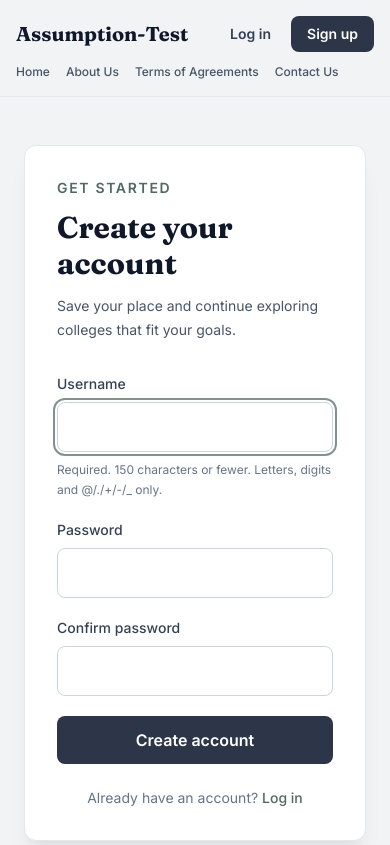
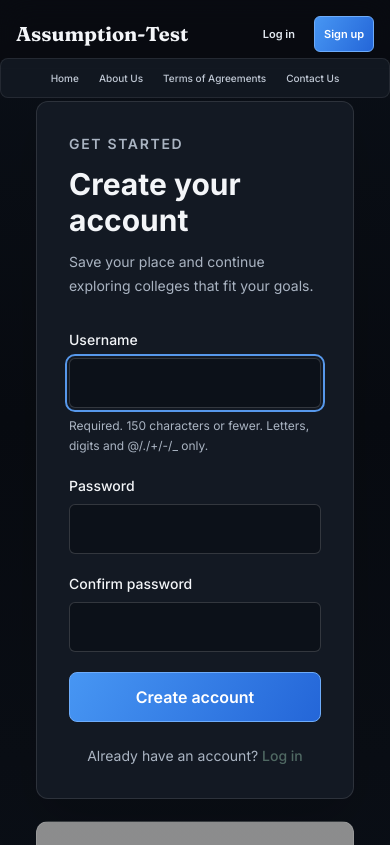
Before and after one commit to College-Match-Quiz/Assumption-Test, a Django app: page /signup/ in a window 390 px wide. Shown: the top 845 px of the page. Run offline with Django 4.2, Linux system fonts and the light colour scheme; some libraries are stand-ins or nearby versions; grey boxes are pictures that could not be loaded.

Commit message:
UI Change and update

```diff
--- a/backend/settings.py
+++ b/backend/settings.py
@@ -61,4 +61,5 @@ DATABASES = {
 }
 
 STATIC_URL = 'static/'
+STATICFILES_DIRS = [BASE_DIR / 'static']
 DEFAULT_AUTO_FIELD = 'django.db.models.BigAutoField'
--- /dev/null
+++ b/static/css/site.css
@@ -0,0 +1,187 @@
+:root {
+    color-scheme: dark;
+    --site-ink: #080b11;
+    --site-panel: #131923;
+    --site-panel-raised: #191f2a;
+    --site-text: #f3f5f8;
+    --site-muted: #aab4c2;
+    --site-blue: #77b5ff;
+    --site-line: rgba(255, 255, 255, .11);
+}
+
+html { scroll-behavior: smooth; }
+
+body {
+    background: linear-gradient(180deg, #0b1018 0%, var(--site-ink) 420px, #0c1119 100%) !important;
+    color: var(--site-text) !important;
+    font-family: 'Inter', sans-serif;
+}
+
+header {
+    border-color: var(--site-line) !important;
+    background: rgba(8, 11, 17, .88) !important;
+    backdrop-filter: blur(16px);
+}
+
+header a.font-display,
+header h1 { color: var(--site-text) !important; }
+
+header nav {
+    gap: 4px !important;
+    padding: 4px;
+    border: 1px solid rgba(255, 255, 255, .08);
+    border-radius: 8px;
+    background: rgba(255, 255, 255, .06);
+}
+
+header nav a {
+    padding: 8px 10px;
+    border-radius: 5px;
+    color: #c0c8d4 !important;
+    transition: color .2s ease, background .2s ease;
+}
+
+header nav a:hover,
+header nav a.font-semibold { background: rgba(255, 255, 255, .1); color: white !important; }
+
+header .order-2 a {
+    border-radius: 6px !important;
+    color: #e1e7ef !important;
+}
+
+header .order-2 a[href="/signup/"] {
+    border: 1px solid #6eacfa;
+    background: linear-gradient(120deg, #4796f3, #2466d8) !important;
+    color: white !important;
+}
+
+header .order-2 a:hover { filter: brightness(1.1); }
+
+main h1,
+main h2,
+main h3,
+main h4 { color: var(--site-text) !important; font-family: 'Inter', sans-serif !important; letter-spacing: 0 !important; }
+
+main p,
+main li,
+main label { color: var(--site-muted) !important; }
+
+main .text-slate-900,
+main .text-slate-800,
+main .text-slate-700 { color: var(--site-text) !important; }
+
+main .text-slate-600,
+main .text-slate-500 { color: var(--site-muted) !important; }
+
+main .bg-white,
+main form.bg-white {
+    border-color: var(--site-line) !important;
+    background: var(--site-panel) !important;
+    box-shadow: 0 20px 55px rgba(0, 0, 0, .18);
+}
+
+main .border-slate-200,
+main .border-slate-300 { border-color: var(--site-line) !important; }
+
+main [class~="bg-[#2D3648]"] {
+    border: 1px solid #6eacfa;
+    background: linear-gradient(120deg, #4796f3, #2466d8) !important;
+    color: white !important;
+}
+
+main input:not([type="checkbox"]),
+main select,
+main textarea {
+    border: 1px solid rgba(255, 255, 255, .16) !important;
+    border-radius: 6px !important;
+    background: #0c1119 !important;
+    color: var(--site-text) !important;
+}
+
+main input::placeholder,
+main textarea::placeholder { color: #7f8a99; }
+
+main input:focus,
+main select:focus,
+main textarea:focus { outline: 2px solid #5798eb !important; outline-offset: 2px; }
+
+main input[type="checkbox"] { accent-color: #5798eb; }
+
+main a:not([class~="bg-[#2D3648]"]) { transition: color .2s ease, border-color .2s ease, background .2s ease; }
+main a:not([class~="bg-[#2D3648]"]):hover { color: white !important; }
+
+footer {
+    border-color: var(--site-line) !important;
+    background: rgba(8, 11, 17, .65);
+    color: #8e98a6 !important;
+}
+
+.auth-layout {
+    display: grid !important;
+    width: min(100% - 32px, 1050px);
+    max-width: 1050px !important;
+    grid-template-columns: minmax(0, 1fr) minmax(360px, .82fr);
+    gap: clamp(28px, 6vw, 78px);
+}
+
+.auth-panel { width: 100%; max-width: 460px; }
+
+.auth-aside {
+    display: flex;
+    min-height: 510px;
+    flex-direction: column;
+    justify-content: flex-end;
+    padding: clamp(26px, 4vw, 48px);
+    overflow: hidden;
+    border: 1px solid var(--site-line);
+    border-radius: 12px;
+    background-image: linear-gradient(0deg, rgba(5, 9, 15, .94), rgba(5, 9, 15, .12) 80%), url('https://images.unsplash.com/photo-1562774053-701939374585?auto=format&fit=crop&w=1200&q=85');
+    background-position: center;
+    background-size: cover;
+}
+
+.auth-aside p { max-width: 360px; color: #d2d9e3; line-height: 1.8; }
+.auth-aside h2 { max-width: 430px; margin: 12px 0 0; font-size: clamp(30px, 4vw, 48px); line-height: 1.1; }
+.auth-aside .auth-kicker { color: #9dcaff; font-size: 11px; font-weight: 700; letter-spacing: .12em; text-transform: uppercase; }
+
+.quiz-guide {
+    display: grid;
+    grid-template-columns: repeat(3, minmax(0, 1fr));
+    gap: 12px;
+    margin: 28px 0;
+}
+
+.quiz-guide div { padding: 15px; border: 1px solid var(--site-line); border-radius: 7px; background: rgba(19, 25, 35, .72); }
+.quiz-guide span { display: block; color: #8ebeff; font-size: 10px; font-weight: 700; }
+.quiz-guide strong { display: block; margin-top: 7px; color: var(--site-text); font-size: 13px; font-weight: 600; }
+
+.quick-answers { display: grid; grid-template-columns: repeat(3, minmax(0, 1fr)); gap: 12px; margin-top: 28px; }
+.quick-answers details { padding: 18px; border: 1px solid var(--site-line); border-radius: 7px; background: var(--site-panel); }
+.quick-answers summary { color: var(--site-text); cursor: pointer; font-size: 14px; font-weight: 600; }
+.quick-answers details p { margin-bottom: 0; font-size: 13px; line-height: 1.7; }
+
+@media (max-width: 760px) {
+    header > div { padding-inline: 16px !important; }
+    header > div > div { gap: 10px !important; }
+    header nav {
+        position: absolute !important;
+        z-index: 2;
+        top: 58px;
+        left: 0;
+        right: 0;
+        width: auto !important;
+        justify-content: center;
+        background: rgba(18, 24, 34, .96);
+    }
+    header nav a { padding: 7px 8px; font-size: 10px; }
+    header .order-2 a { padding: 7px 9px !important; font-size: 11px !important; }
+    .auth-layout { width: min(100% - 24px, 460px); grid-template-columns: 1fr; gap: 22px; padding-top: 32px !important; }
+    .auth-aside { min-height: 220px; order: 2; padding: 24px; }
+    .auth-aside h2 { font-size: 29px; }
+    .auth-panel { order: 1; }
+    .quiz-guide, .quick-answers { grid-template-columns: 1fr; }
+}
+
+@media (prefers-reduced-motion: reduce) {
+    *, *::before, *::after { scroll-behavior: auto !important; transition-duration: .01ms !important; }
+}
--- a/templates/about.html
+++ b/templates/about.html
@@ -1,3 +1,4 @@
+{% load static %}
 <!DOCTYPE html>
 <html lang="en">
 <head>
@@ -8,6 +9,7 @@
     <script src="https://cdn.tailwindcss.com"></script>
     <link rel="preconnect" href="https://fonts.googleapis.com">
     <link href="https://fonts.googleapis.com/css2?family=Fraunces:opsz,wght@9..144,500;9..144,700&family=Inter:wght@400;500;600;700&display=swap" rel="stylesheet">
+    <link rel="stylesheet" href="{% static 'css/site.css' %}">
     <style>body { font-family: 'Inter', sans-serif; } .font-display { font-family: 'Fraunces', serif; }</style>
 </head>
 <body class="min-h-screen bg-[#F1F3F4] text-slate-800 antialiased">
--- a/templates/signup.html
+++ b/templates/signup.html
@@ -1,3 +1,4 @@
+{% load static %}
 <!DOCTYPE html>
 <html lang="en">
 <head>
@@ -7,6 +8,7 @@
     <script src="https://cdn.tailwindcss.com"></script>
     <link rel="preconnect" href="https://fonts.googleapis.com">
     <link href="https://fonts.googleapis.com/css2?family=Fraunces:opsz,wght@9..144,500;9..144,700&family=Inter:wght@400;500;600;700&display=swap" rel="stylesheet">
+    <link rel="stylesheet" href="{% static 'css/site.css' %}">
     <style>
         body { font-family: 'Inter', sans-serif; }
         .font-display { font-family: 'Fraunces', serif; }
@@ -43,8 +45,13 @@
             </div>
         </div>
     </header>
-    <main class="mx-auto flex min-h-[calc(100vh-73px)] max-w-6xl items-center justify-center px-6 py-12">
-        <section class="w-full max-w-md rounded-xl border border-slate-200 bg-white p-8 shadow-xl shadow-slate-900/5 sm:p-10">
+    <main class="auth-layout mx-auto flex min-h-[calc(100vh-73px)] max-w-6xl items-center justify-center px-6 py-12">
+        <aside class="auth-aside">
+            <span class="auth-kicker">Your search, your priorities</span>
+            <h2>Make room for the right next step.</h2>
+            <p>Create an account to start exploring colleges with your goals and everyday needs in mind.</p>
+        </aside>
+        <section class="auth-panel w-full max-w-md rounded-xl border border-slate-200 bg-white p-8 shadow-xl shadow-slate-900/5 sm:p-10">
             <p class="text-sm font-semibold uppercase tracking-[0.12em] text-[#506963]">Get started</p>
             <h1 class="font-display mt-3 text-3xl font-bold text-slate-900">Create your account</h1>
             <p class="mt-3 text-sm leading-6 text-slate-600">Save your place and continue exploring colleges that fit your goals.</p>
--- a/templates/terms_of_agreement.html
+++ b/templates/terms_of_agreement.html
@@ -1,3 +1,4 @@
+{% load static %}
 <!DOCTYPE html>
 <html lang="en">
 <head>
@@ -7,6 +8,7 @@
     <script src="https://cdn.tailwindcss.com"></script>
     <link rel="preconnect" href="https://fonts.googleapis.com">
     <link href="https://fonts.googleapis.com/css2?family=Fraunces:opsz,wght@9..144,500;9..144,700&family=Inter:wght@400;500;600;700&display=swap" rel="stylesheet">
+    <link rel="stylesheet" href="{% static 'css/site.css' %}">
     <style>body { font-family: 'Inter', sans-serif; } .font-display { font-family: 'Fraunces', serif; }</style>
 </head>
 <body class="flex min-h-screen flex-col bg-[#F1F3F4] text-slate-800 antialiased">
```
Also changed, not shown: templates/helpdesk.html (+20 -0 lines), templates/login.html (+9 -2 lines), templates/quiz.html (+8 -0 lines).
